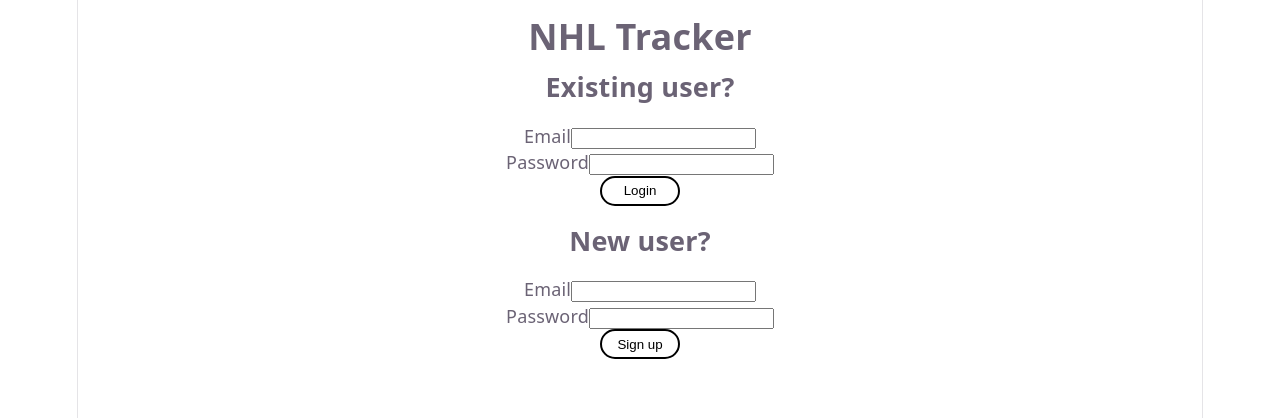
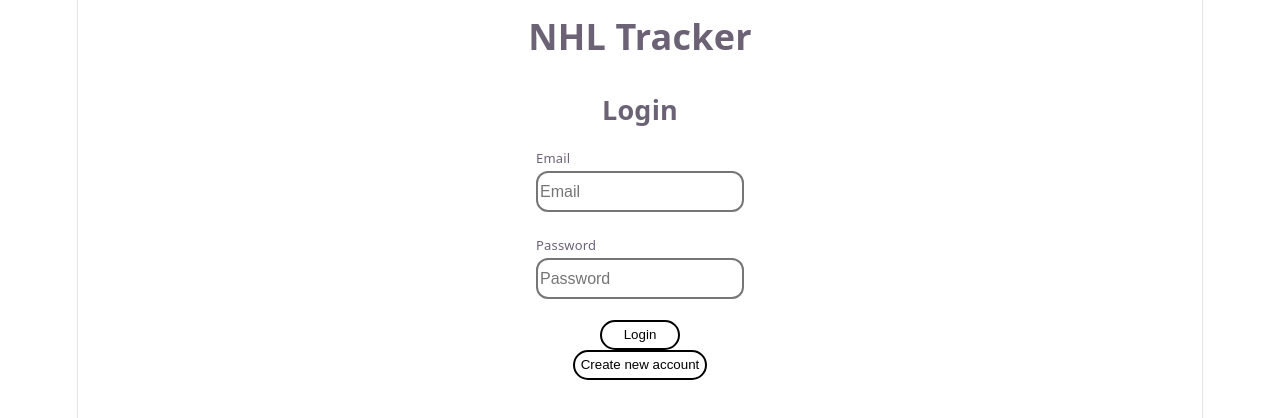
Before and after one commit to dylandeyotte/NHL, a React (Vite) app in the folder nhl-frontend/: page / in a window 1280 px wide. Shown: the top 418 px of the page. Built offline with nearby package versions, Linux system fonts and the light colour scheme.

Commit message:
login page

```diff
--- a/nhl-frontend/src/App.css
+++ b/nhl-frontend/src/App.css
@@ -15,9 +15,6 @@
   border-bottom-left-radius: 0;
   border-left-width: 1px;
 }
-/* .home-following-button:hover {
-  border-color: black;
-} */
 
 .player-card {
   width: 350px;
@@ -258,3 +255,28 @@ th {
   padding-right: 3px;
   font-size: larger;
 }
+
+.login-page {
+  display: flex;
+  flex-direction: column;
+  align-items: center;
+}
+
+.form-container {
+  display: flex;
+  flex-direction: column;
+  align-items: flex-start;
+  margin-bottom: 20px;
+}
+
+.form-label {
+  font-size: small;
+}
+
+.form-input {
+  width: 200px;
+  height: 35px;
+  border-radius: 12px;
+  border-style: solid;
+  font-size: medium;
+}
--- a/nhl-frontend/src/login.tsx
+++ b/nhl-frontend/src/login.tsx
@@ -6,13 +6,17 @@ import { useNavigate } from "react-router-dom";
 export function Login() {
   const navigate = useNavigate();
   const [error, setError] = useState("");
+  const [status, setStatus] = useState("");
   const [email, setEmail] = useState("");
   const [password, setPassword] = useState("");
   const [loginEmail, setLoginEmail] = useState("");
   const [loginPassword, setLoginPassword] = useState("");
 
+  //SIGN UP FOR EXISTING USER
+
   const handleLogin = async (e: React.SyntheticEvent<HTMLFormElement>) => {
     e.preventDefault();
+    setStatus("Login");
 
     try {
       // HTTP request
@@ -68,35 +72,61 @@ export function Login() {
       throw err;
     }
   };
-
+  if (status === "SignUp") {
+    return (
+      <div>
+        <h1>NHL Tracker</h1>
+        <h2>Sign Up</h2>
+        <form onSubmit={handleCreateUser}>
+          <div className="form-container">
+            <label className="form-label">Email</label>
+            <input type="email" value={email} onChange={(e) => setEmail(e.target.value)} placeholder="Email" className="form-input" />
+          </div>
+          <div className="form-container">
+            <label className="form-label">Password</label>
+            <input
+              type="password"
+              value={password}
+              onChange={(e) => setPassword(e.target.value)}
+              placeholder="Password"
+              className="form-input"
+            />
+          </div>
+          <button type="submit">Sign up</button>
+        </form>
+        <button onClick={() => setStatus("Login")}>Existing user?</button>
+      </div>
+    );
+  }
   return (
-    <div>
+    <div className="login-page">
       <h1>NHL Tracker</h1>
-      <h2>Existing user?</h2>
+      <h2>Login</h2>
       <form onSubmit={handleLogin}>
-        <div>
-          <label>Email</label>
-          <input type="email" value={loginEmail} onChange={(e) => setLoginEmail(e.target.value)} />
+        <div className="form-container">
+          <label className="form-label">Email</label>
+          <input
+            type="email"
+            value={loginEmail}
+            onChange={(e) => setLoginEmail(e.target.value)}
+            placeholder="Email"
+            className="form-input"
+          />
         </div>
-        <div>
-          <label>Password</label>
-          <input type="password" value={loginPassword} onChange={(e) => setLoginPassword(e.target.value)} />
+        <div className="form-container">
+          <label className="form-label">Password</label>
+          <input
+            type="password"
+            value={loginPassword}
+            onChange={(e) => setLoginPassword(e.target.value)}
+            placeholder="Password"
+            className="form-input"
+          />
           {error && <p>{error}</p>}
         </div>
         <button type="submit">Login</button>
       </form>
-      <h2>New user?</h2>
-      <form onSubmit={handleCreateUser}>
-        <div>
-          <label>Email</label>
-          <input type="email" value={email} onChange={(e) => setEmail(e.target.value)} />
-        </div>
-        <div>
-          <label>Password</label>
-          <input type="password" value={password} onChange={(e) => setPassword(e.target.value)} />
-        </div>
-        <button type="submit">Sign up</button>
-      </form>
+      <button onClick={() => setStatus("SignUp")}>Create new account</button>
     </div>
   );
 }
```
Also changed, not shown: nhl-frontend/src/signup.tsx (added, +53 -0 lines).
